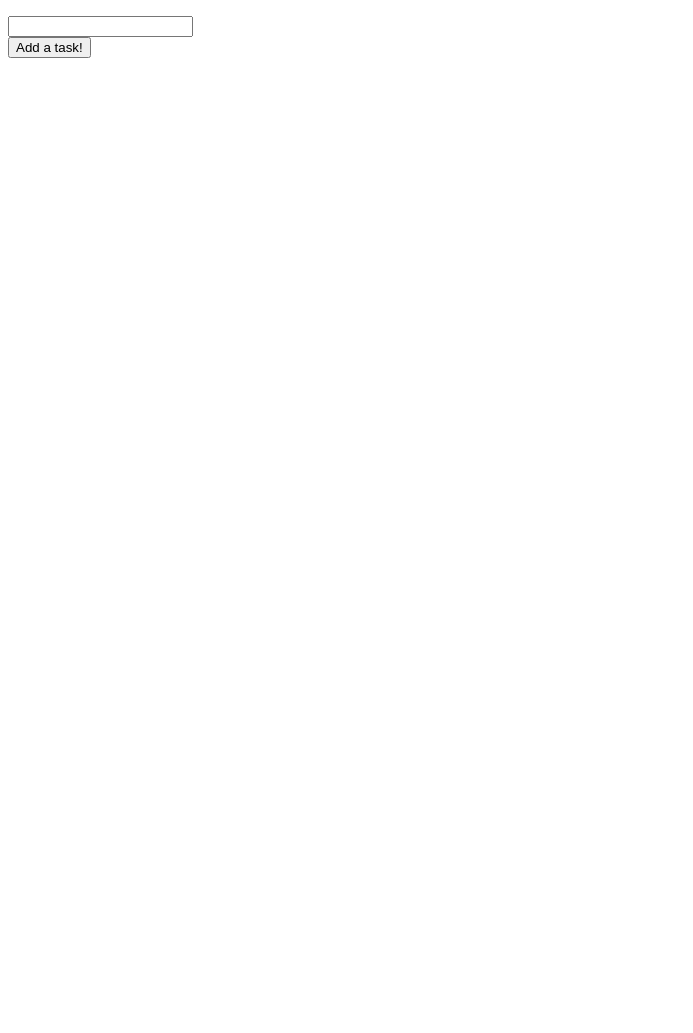
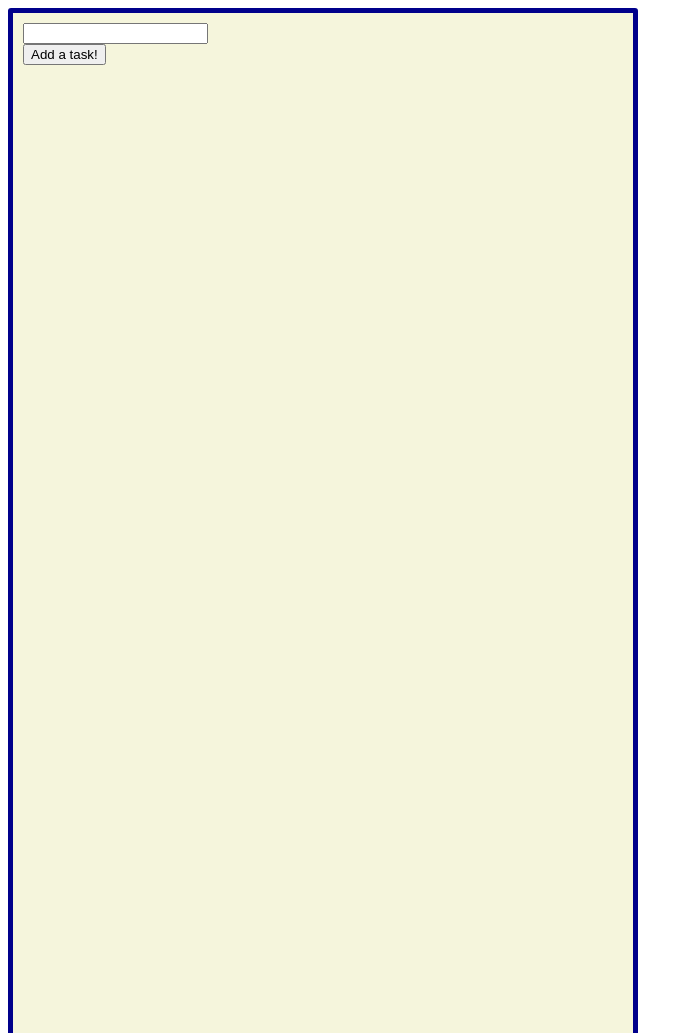
Before and after one commit to cfcong/to_do_list, a plain HTML site: page index.html in a window 1280 px wide. Shown: the top 1033 px of the page, without its empty margins (0-693 px from the left). Before the commit the page ends 800 px from the top, so only its background shows below. Drawn offline with nearby package versions, Linux system fonts and the light colour scheme; files whose address does not match are found by name.

Commit message:
styled a bit

```diff
--- a/index.html
+++ b/index.html
@@ -7,13 +7,14 @@
 </head>
 
 <body>
-	<div class="listItems"></div>
-		<ol id='information'>
-		</ol>
+	<div class="container">
 		<form id='formBox'>
 			<input type="text" id="enterInformation">
 		</form>
 		<button id="addInformation">Add a task!</button>
+		<ol id='information'>
+		</ol>
+	</div>
 
 	<script src="http://ajax.googleapis.com/ajax/libs/jquery/1.10.2/jquery.min.js"></script>
 	<script src="C:/Users/Colin%20Fcong/work/to_do_list/todolist.js"></script>
--- a/scss/style.scss
+++ b/scss/style.scss
@@ -1,3 +1,11 @@
+body{
+	.container{
+		height:1000px;
+		width:600px;
+		padding:10px;
+		border:5px solid darkblue;
+		background-color:beige;
+		border-radius:3px;
 		ol{
     		li{
         		list-style:none;
@@ -5,16 +13,17 @@ ol{
         		height:30px;
         		padding:10px;
         		border:3px solid lightblue;
-        background-color: white;
+        		background-color:white;
         		border-radius:4px;
         		font-size:1.2em;
-
+        	}
         	button{
             	float:right;
-            font-size: 0.8em;
+            	font-size:0.8em;
             	color:red;
             	height:30px;
             	width:80px;
         	}
     	}
 	}
+}
--- a/todolist.js
+++ b/todolist.js
@@ -3,21 +3,16 @@ $(function() {
     $('#addInformation').on('click', function(){
         //when clicking button "addInformation", store the string
         var enteredAnswer = $('#enterInformation').val();
-        var button = $('<button class="btn-remove">X</button>');
+        var button = $('<button class="btn-remove">Delete</button>');
         //from there, take the store string and create a new line (in the unordered list) for it
+        //for the entered string, add a button for delete
+        //access the list and add a new line
         $('#information').append($('<li></li>').append(enteredAnswer).append(button));
-        //var newLi = $("<li>olives</li>").hide();
-        //var btn = $('<button class="btn-remove">Delete</button>');
+        //clear the pform when submitting information
         $('#enterInformation').val(' ');
-        //for the entered string, add a button for delete
-    	//access the list and add a new line
-    	//transition the line into the list
-
     });
 
     $('#information').on('click', '.btn-remove', function(){
-
         $(this).closest('li').fadeOut();
-
     });
 });
```
Also changed, not shown: css/style.css. Lines whose indentation alone changed are shown as unchanged.
